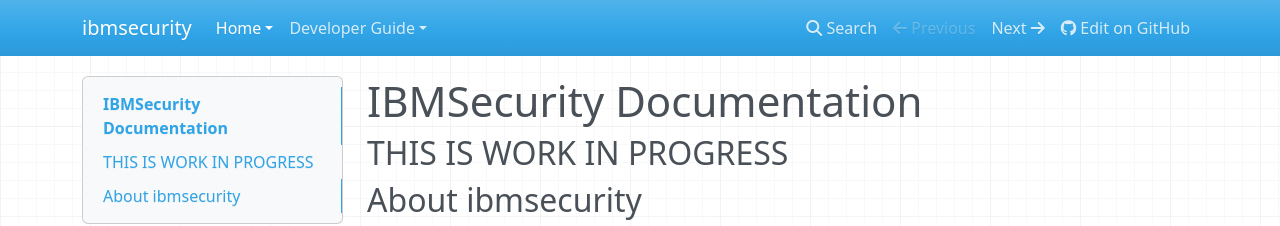
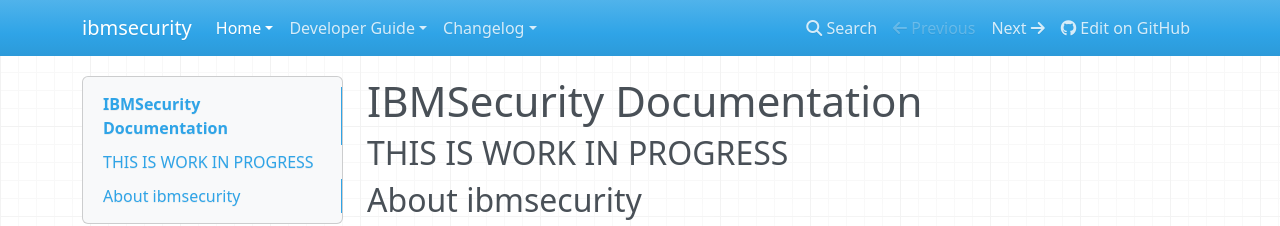
Before and after one commit to IBM-Security/ibmsecurity, an MkDocs documentation site: the page built from docs/index.md, in a window 1280 px wide. Shown: the top 226 px of the page. Built offline with MkDocs 1.6.1, drawn with Linux system fonts in a browser that asks for light colours; nearby versions of some CDN libraries.

Commit message:
documentation: move changelog into docs

```diff
--- a/mkdocs.yml
+++ b/mkdocs.yml
@@ -19,3 +19,5 @@
       - home: index.md
   - Developer Guide:
       - Contributing: contributing.md
+  - Changelog:
+      - Changelog: changelog.md
```
Also changed, not shown: docs/changelog.md (renamed from changelog.md).
